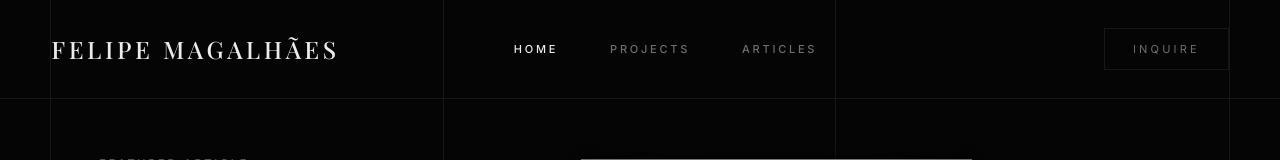
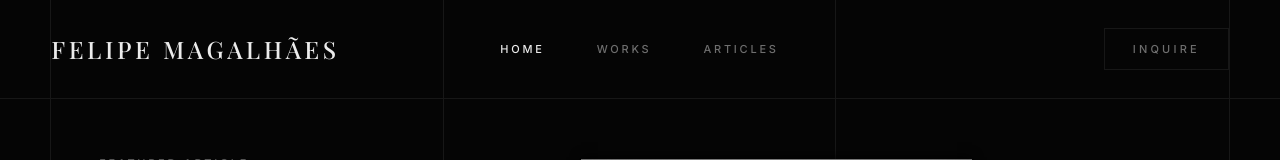
Before and after one commit to magalhaesfelipe/felip.me, a React (Vite) app: page / in a window 1280 px wide. Shown: the top 160 px of the page. Built offline with nearby package versions, Linux system fonts and the light colour scheme.

Commit message:
chore(header): change `projects` to `works`

```diff
--- a/src/components/Header.tsx
+++ b/src/components/Header.tsx
@@ -5,20 +5,19 @@ export const Header = () => {
 	const location = useLocation();
 
 	return (
-		<section className='h-24.75 border-b border-base-darker w-full grid grid-cols-[4%_1fr_1fr_1fr_4%]'>
-			<div className='border-r border-base-darker'></div>
+		<section className='h-24.75 border-b **:font-medium border-base-darker **:border-base-darker  w-full grid grid-cols-[4%_1fr_1fr_1fr_4%]'>
+			<div className='border-r'></div>
 
 			<button
 				onClick={() => {
 					if (location.pathname !== '/') navigate('/');
 				}}
-				className='text-highlight text-2xl cursor-pointer border-r border-base-darker  flex items-center font-playfair font-medium tracking-[0.15em]'
+				className='text-highlight text-2xl cursor-pointer border-r flex items-center font-playfair tracking-[0.15em]'
 			>
 				FELIPE MAGALHÃES
 			</button>
 
-			<ul className='flex relative items-center border-r border-base-darker font-medium tracking-[0.25em] text-[11px] justify-center gap-13'>
-				<div></div>
+			<ul className='flex relative items-center border-r *:hover:text-highlight *:transition *:duration-150 *:cursor-pointer tracking-[0.25em] text-[11px] justify-center gap-13'>
 				<li
 					onClick={() => {
 						if (location.pathname === '/') return;
@@ -27,23 +26,21 @@ export const Header = () => {
 					style={{
 						color: location.pathname === '/' ? 'var(--color-highlight)' : '',
 					}}
-					className='hover:text-highlight transition cursor-pointer duration-150'
 				>
 					HOME{' '}
 				</li>
 
 				<li
 					onClick={() => {
-						if (location.pathname === '/projects') return;
-						navigate('/projects');
+						if (location.pathname === '/works') return;
+						navigate('/works');
 					}}
 					style={{
 						color:
-							location.pathname === '/projects' ? 'var(--color-highlight)' : '',
+							location.pathname === '/works' ? 'var(--color-highlight)' : '',
 					}}
-					className='hover:text-highlight transition cursor-pointer duration-150'
 				>
-					PROJECTS{' '}
+					WORKS{' '}
 				</li>
 
 				<li
@@ -55,7 +52,6 @@ export const Header = () => {
 						color:
 							location.pathname === '/articles' ? 'var(--color-highlight)' : '',
 					}}
-					className='hover:text-highlight transition cursor-pointer duration-150'
 				>
 					ARTICLES{' '}
 				</li>
```
